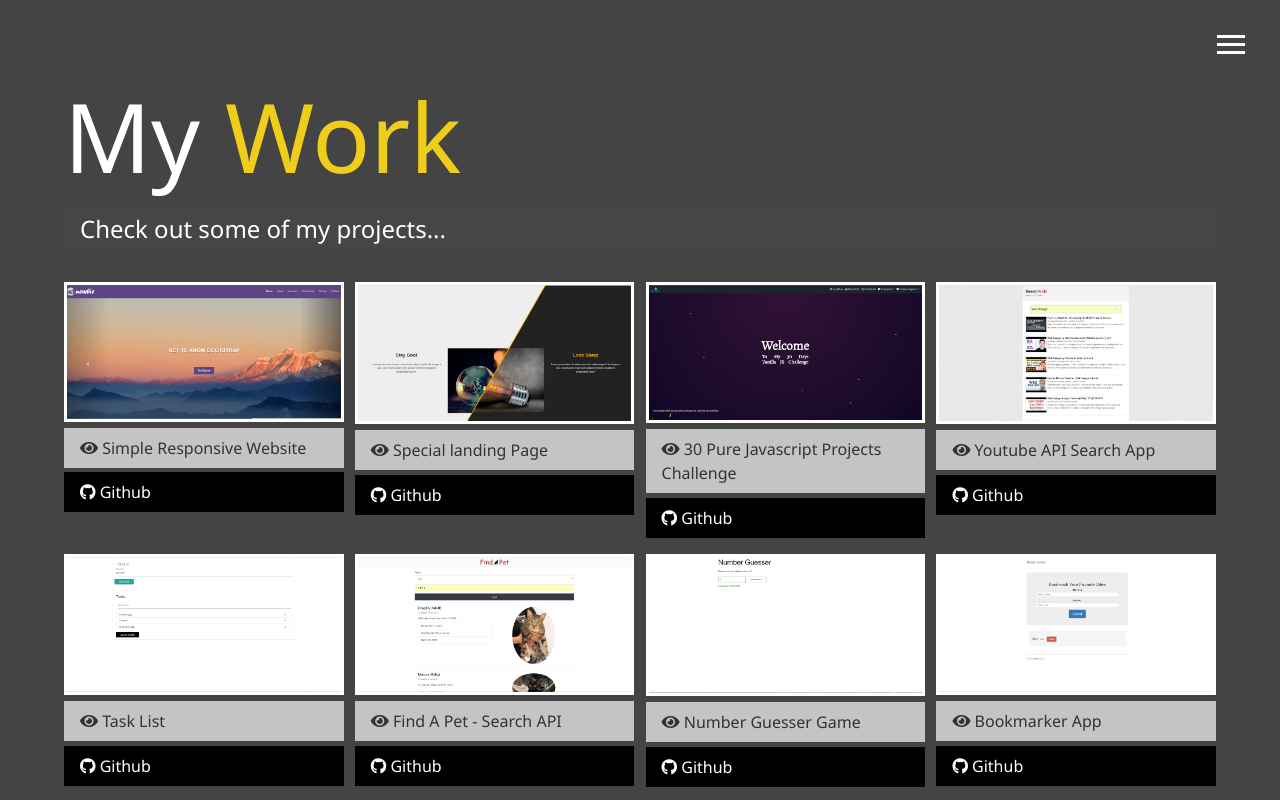
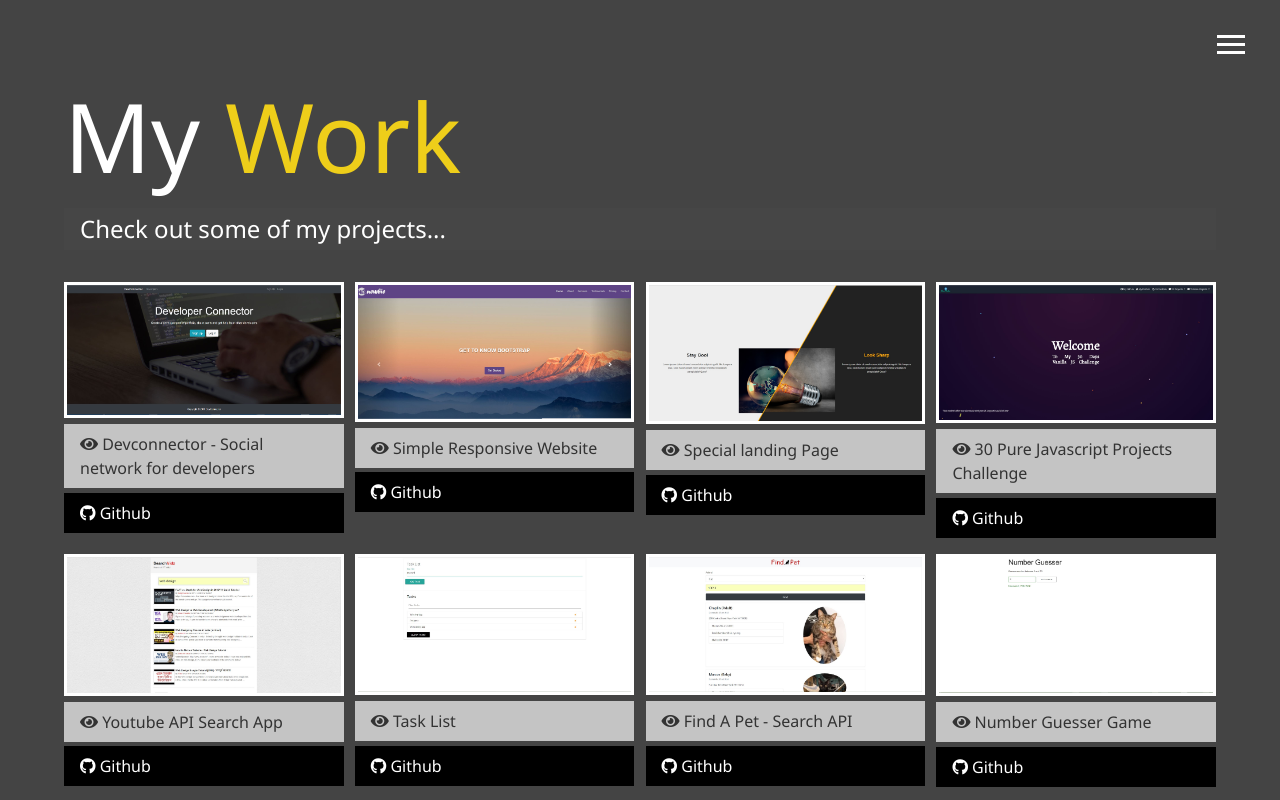
Before and after one commit to T882200/my_portfolio, a website: page docs/work.html in a window 1280 px wide. Shown: the top 800 px of the page. Drawn offline with Linux system fonts and the light colour scheme.

Commit message:
add devconnector-joinhub to the list

```diff
--- a/docs/work.html
+++ b/docs/work.html
@@ -77,6 +77,17 @@
       Check out some of my projects...
     </h2>
     <div class="projects">
+      <div class="item">
+        <a href="#!">
+          <img src="img/projects/devcon.JPG" alt="Project">
+        </a>
+        <a href="https://agile-cliffs-57879.herokuapp.com/" class="btn-light">
+          <i class="fas fa-eye"></i> Devconnector - Social network for developers
+        </a>
+        <a href="https://github.com/T882200/joinhub" class="btn-dark">
+          <i class="fab fa-github"></i> Github
+        </a>
+      </div>
       <div class="item">
         <a href="#!">
           <img src="img/projects/responsive_website_1.JPG" alt="Project">
```
Also changed, not shown: docs/img/projects/devcon.JPG (added).
